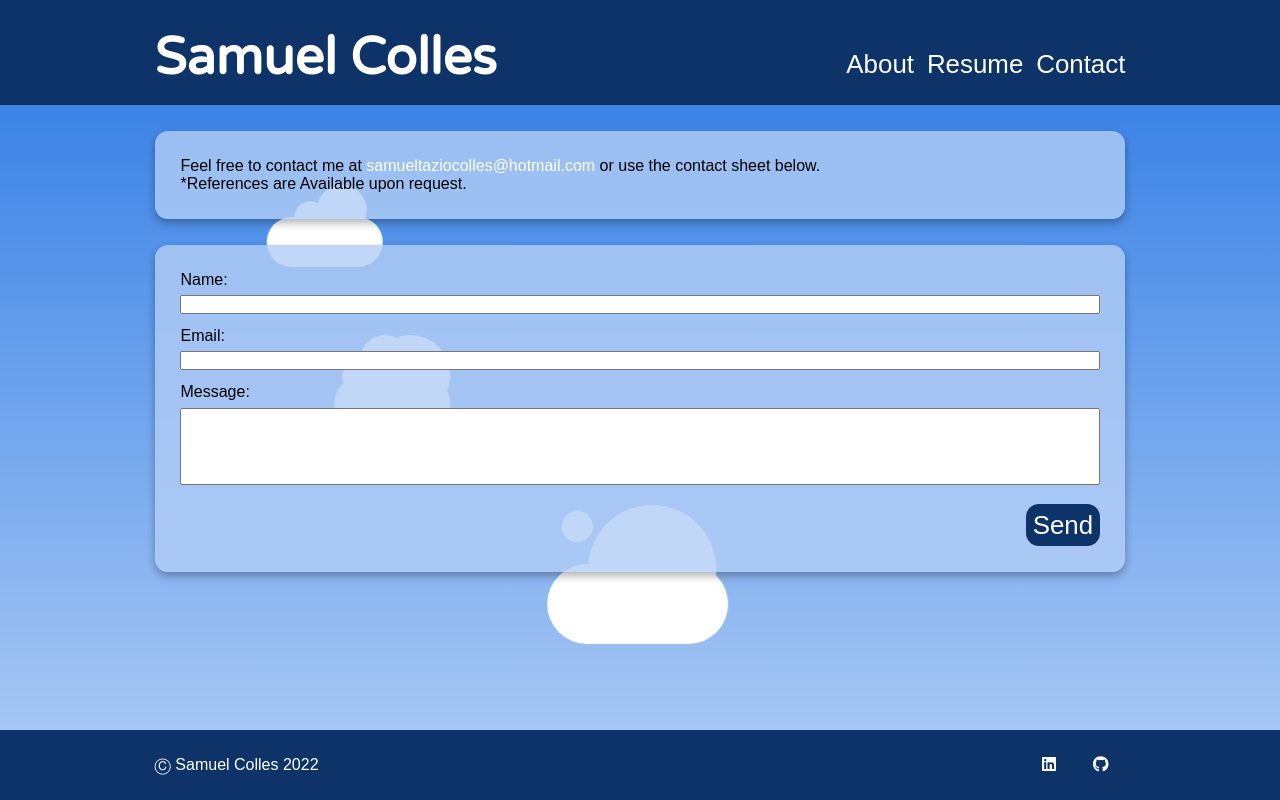
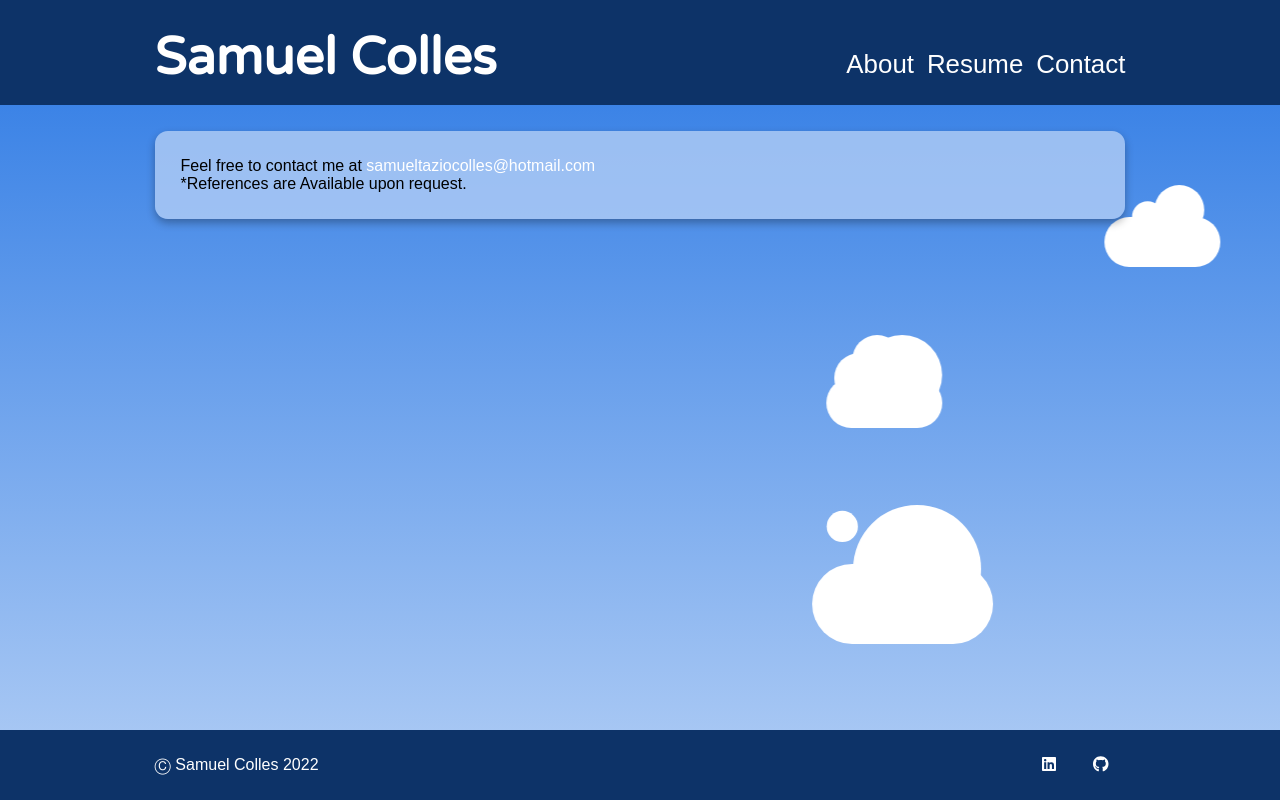
Before and after one commit to samuelcolles/portfolio-next-frontend, a Next.js app: page /contact in a window 1280 px wide. Built offline with nearby package versions, Linux system fonts and the light colour scheme.

Commit message:
Some cloud fixes ad dissabled correspondece box

```diff
--- a/Components/BackgroundClouds/backgroundClouds.module.scss
+++ b/Components/BackgroundClouds/backgroundClouds.module.scss
@@ -12,35 +12,42 @@
 
 .cloud1 {
     animation: mover 20s infinite linear;
+    animation-delay: -12s;
     top: 80px;
 }
 
 .cloud2 {
     animation: mover 17s infinite linear;
+    animation-delay: -6s;
     top: 230px;
 }
 
 .cloud3 {
     animation: mover 11s infinite linear;
+    animation-delay: -2s;
     top: 400px;
 }
 
 .cloud4 {
     animation: mover 8s infinite linear;
+    animation-delay: -6s;
     top: 650px;
 }
 
 .cloud5 {
     animation: mover 7s infinite linear;
+    animation-delay: -3s;
     top: 1000px;
 }
 
 .cloud6 {
     animation: mover 10s infinite linear;
+    animation-delay: -2s;
     top: 1300px;
 }
 .cloud7 {
     animation: mover 10s infinite linear;
+    animation-delay: -2s;
     top: 700px;
 }
 
--- a/Components/Contact/ContactNote.js
+++ b/Components/Contact/ContactNote.js
@@ -3,7 +3,7 @@ import Style from './contactNote.module.scss'
 
 const ContactNote = () => {
     return <div className={Style.root}>
-        <p>Feel free to contact me at <a href="mailto:samueltaziocolles@hotmail.com">samueltaziocolles@hotmail.com</a> or use the contact sheet below.</p>
+        <p>Feel free to contact me at <a href="mailto:samueltaziocolles@hotmail.com">samueltaziocolles@hotmail.com</a></p>
         <p>*References are Available upon request.</p>
     </div>
 }
--- a/Components/Layout/Layout.js
+++ b/Components/Layout/Layout.js
@@ -1,6 +1,7 @@
 import Nav from './Nav'
 import MyHead from './MyHead'
 import Footer from './Footer'
+import BackGroundClouds from '../BackgroundClouds/BackgroundClouds'
 
 
 export default function Layout({ children }) {
@@ -8,6 +9,7 @@ export default function Layout({ children }) {
         <MyHead />
         <main>
             <Nav />
+            <BackGroundClouds/>
             {children}
         </main>
 
--- a/Components/Layout/footer.module.scss
+++ b/Components/Layout/footer.module.scss
@@ -8,16 +8,13 @@
         display: flex;
         flex-direction: row;
         align-items: center;
-
         p {
             margin-right: auto;
         }
-
         .iconBox {
             display: flex;
             flex-direction: row;
             align-items: center;
-
             a {
                 margin-left: a.remGolden(3);
                 width: 32px;
@@ -27,12 +24,9 @@
         @media screen and (max-width: a.$breakpoint-very-small-screen) {
             padding-left: a.remGolden(4);
             flex-direction: column-reverse;
-
             p {
                 margin-right: 0px;
-
             }
-
             .iconBox {
                 margin-left: -(a.remGolden(3));
                 margin-bottom: a.remGolden(3);
--- a/pages/contact.js
+++ b/pages/contact.js
@@ -4,12 +4,11 @@ import CorrespondenceBox from "../Components/Contact/CorrespondenceBox"
 import ContactNote from "../Components/Contact/ContactNote"
 
 export const Contact = () => (<>
-<BackgroundClouds/>
     <div className="background-box">
 
         <div className="container flex-column">
             <ContactNote />
-            <CorrespondenceBox />
+            {/* <CorrespondenceBox /> */}
         </div>
     </div>
 </>
--- a/pages/index.js
+++ b/pages/index.js
@@ -1,11 +1,9 @@
 import ProjectCard from '../Components/ProjectCard/ProjectCard'
-import BackgroundClouds from '../Components/BackgroundClouds/BackgroundClouds'
 import TitleCloud from '../Components/TitleCloud/TitleCloud'
 
 export default function Home({ projects }) {
 
   return <>
-    <BackgroundClouds />
     <TitleCloud />
     <div className='background-box'>
       <div className='grid-1-col container'>
```
